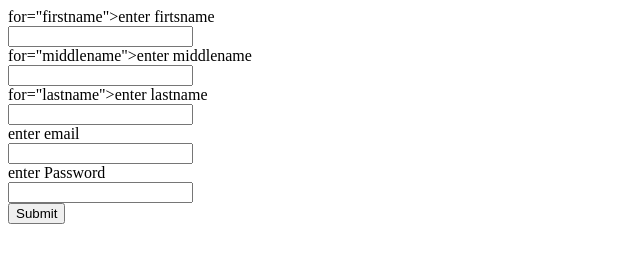
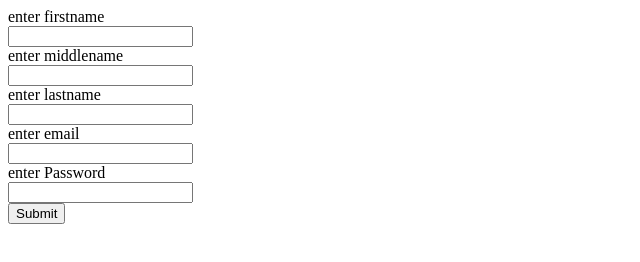
Before and after one commit to Samuel-Murugan/classtask, a plain HTML site: page index.html in a window 1280 px wide. Shown: the whole page, without its empty margins (0-640 px from the left). Drawn offline with Linux system fonts and the light colour scheme.

Commit message:
Update index.html

```diff
--- a/index.html
+++ b/index.html
@@ -6,14 +6,14 @@
 </head>
 <body>
     <form>
-        <label> for="firstname">enter firtsname</label><br>
+        <label for="firstname">enter firstname</label><br>
         <input type="firstname"name="firstname" id="firstname" required><br>
 
-        <label> for="middlename">enter middlename</label><br>
+        <label for="middlename">enter middlename</label><br>
         <input type="middlename"name="middlename" id="middlename" required><br>
 
 
-        <label> for="lastname">enter lastname</label><br>
+        <label for="lastname">enter lastname</label><br>
         <input type="lastname"name="lastname" id="lastname" required><br>
 
 
```
